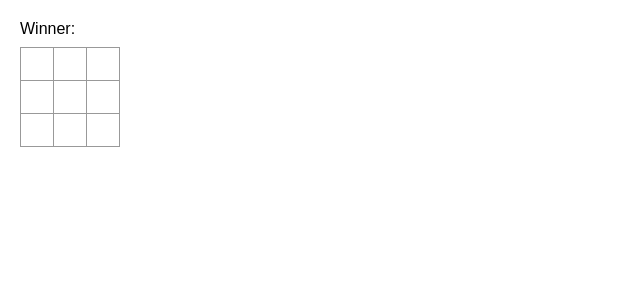
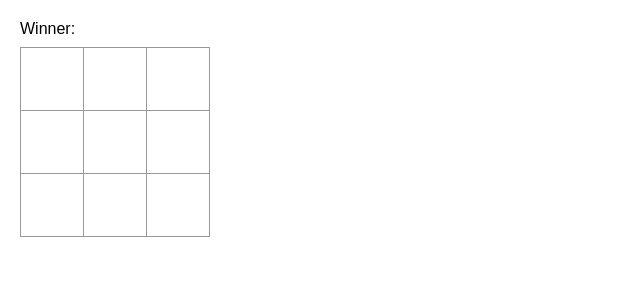
Before and after one commit to Kristian-kodehode/react-tictactoe, a React (Vite) app: page / in a window 1280 px wide. Shown: the top 300 px of the page, without its empty margins (0-640 px from the left). Built offline with nearby package versions, Linux system fonts and the light colour scheme.

Commit message:
changed size of squares

```diff
--- a/src/index.css
+++ b/src/index.css
@@ -60,15 +60,15 @@ body {
   background: #fff;
   border: 1px solid #999;
   float: left;
-  font-size: 24px;
+  font-size: 32px;
   font-weight: bold;
   line-height: 34px;
-  height: 34px;
   margin-right: -1px;
   margin-top: -1px;
   padding: 0;
   text-align: center;
-  width: 34px;
+  height: 64px;
+  width: 64px;
 }
 
 .board-row:after {
```
